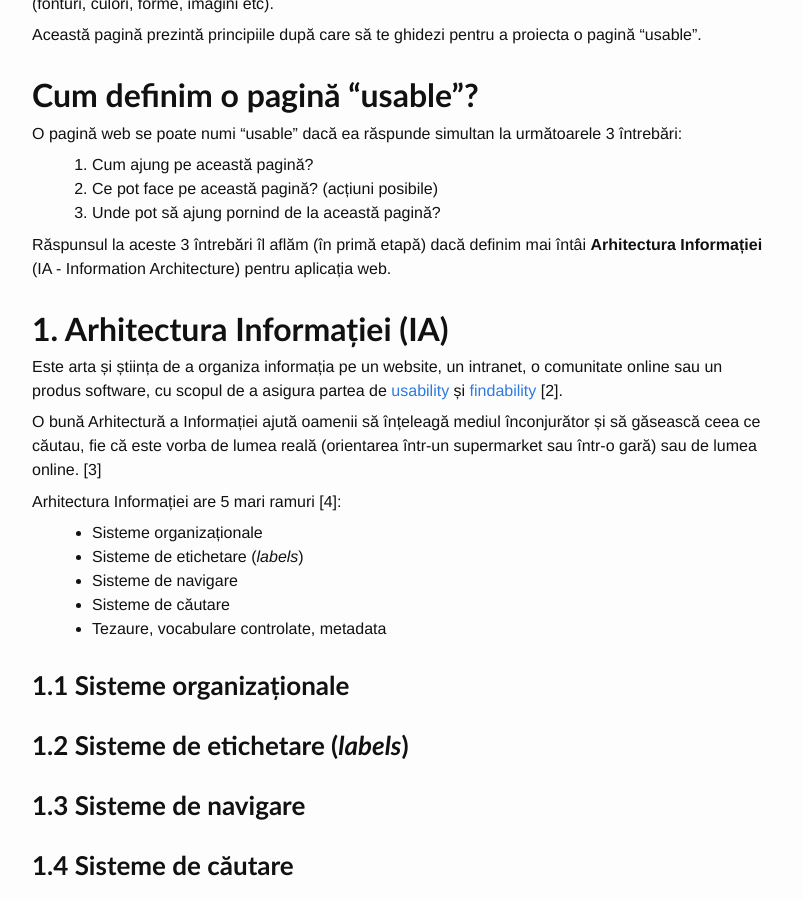
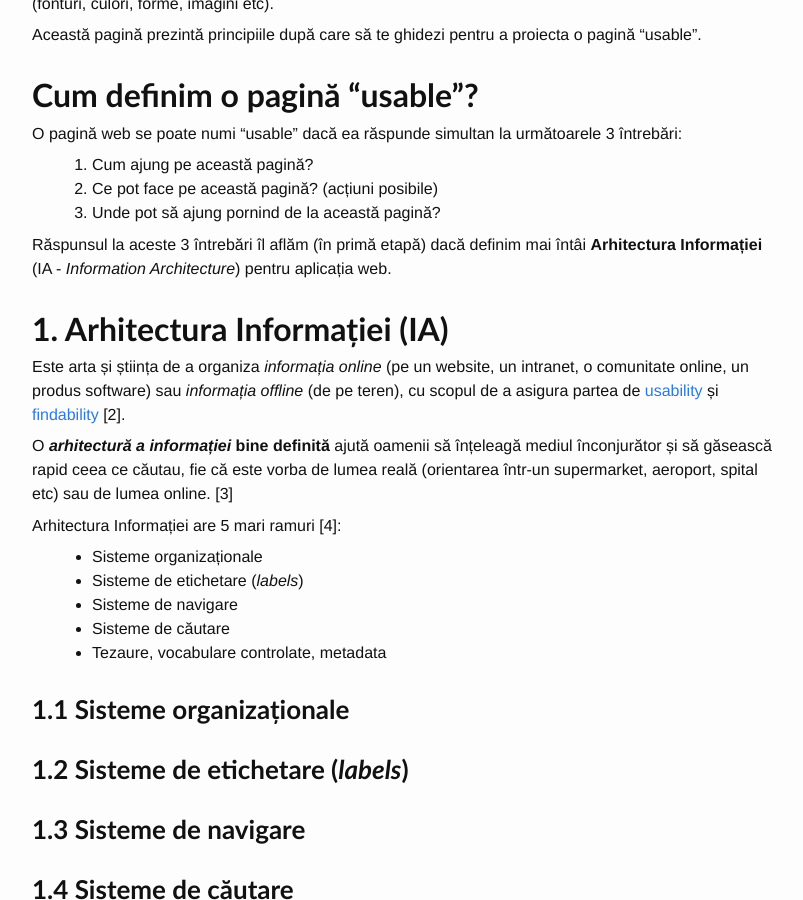
Before and after one commit to gov-ithub/govro-design, a Jekyll site: the page built from 3 - ux.md, in a window 1280 px wide and 900 px high, scrolled down 686 px. Shown: the whole window, without its empty margins (238-1041 px from the left). Built offline with Jekyll 4.4.1, drawn with Linux system fonts in a browser that asks for light colours.

```diff
--- a/3 - ux.md
+++ b/3 - ux.md
@@ -8,7 +8,7 @@ permalink: /ux/
 **UX ("User Experience")** este **prima etapă** din dezvoltarea oricărui proiect web. Scopul ei este de a construi
 un prototip (pentru o aplicație/website) care să reflecte atât nevoile utilizatorilor finali, cât și cerințele clientului.
 
-**User Experience Designer-ul** este dator să strângă (prin _UX Research_) atât date despre nevoile și profilul utilizatorilor finali ai unei aplicații web,
+**User Experience Designer-ul** este dator să strângă (prin [UX Research](https://www.usability.gov/what-and-why/user-research.html)) atât date despre nevoile și profilul utilizatorilor finali ai unei aplicații web,
 cât și cerințele clientului (informații de ordin tehnic, legal sau business, care vor defini mulțimea posibilă de funcționalități dintr-o aplicație).
 
 Acei **User Experience Designeri care sar peste etapa de _UX Research_ și trec direct la proiectarea interfeței** încalcă una din regulile de bază ale domeniul "UX",
@@ -33,14 +33,14 @@ O pagină web se poate numi "usable" dacă ea răspunde simultan la următoarele
 2. Ce pot face pe această pagină? (acțiuni posibile)
 3. Unde pot să ajung pornind de la această pagină?
 
-Răspunsul la aceste 3 întrebări îl aflăm (în primă etapă) dacă definim mai întâi **Arhitectura Informației** (IA - Information Architecture) pentru aplicația web.
+Răspunsul la aceste 3 întrebări îl aflăm (în primă etapă) dacă definim mai întâi **Arhitectura Informației** (IA - _Information Architecture_) pentru aplicația web.
 
 ## 1. Arhitectura Informației (IA)
-Este arta și știința de a organiza informația pe un website, un intranet, o comunitate online sau un produs software, cu scopul de a asigura
+Este arta și știința de a organiza _informația online_ (pe un website, un intranet, o comunitate online, un produs software) sau _informația offline_ (de pe teren), cu scopul de a asigura
 partea de [usability](https://en.wikipedia.org/wiki/Usability) și [findability](https://en.wikipedia.org/wiki/Findability) [2].
 
-O bună Arhitectură a Informației ajută oamenii să înțeleagă mediul înconjurător și să găsească ceea ce căutau, fie că este vorba de lumea reală
-(orientarea într-un supermarket sau într-o gară) sau de lumea online. [3]
+O **_arhitectură a informației_ bine definită** ajută oamenii să înțeleagă mediul înconjurător și să găsească rapid ceea ce căutau, fie că este vorba de lumea reală
+(orientarea într-un supermarket, aeroport, spital etc) sau de lumea online. [3]
 
 Arhitectura Informației are 5 mari ramuri [4]:
 * Sisteme organizaționale
```
